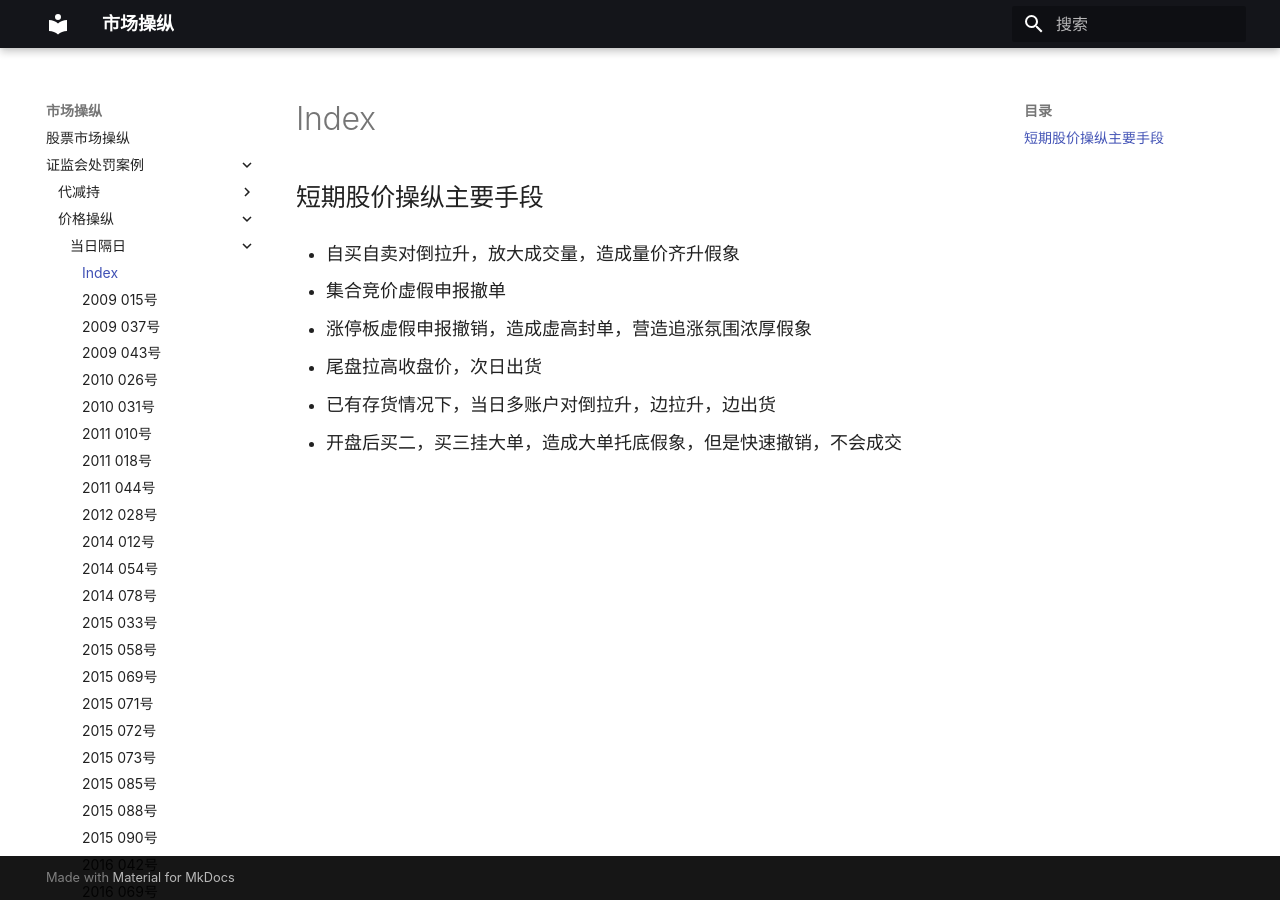
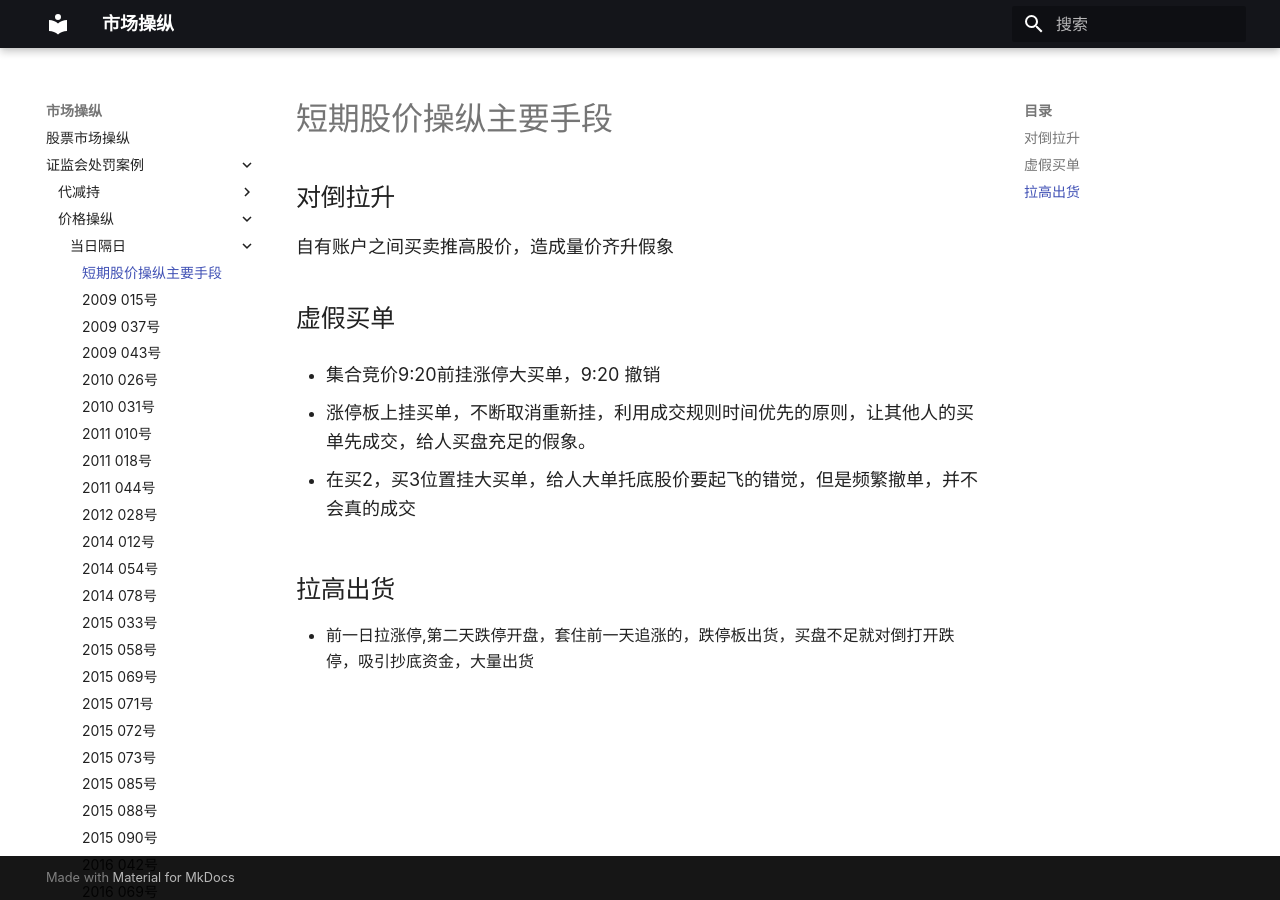
Before and after one commit to chenjiajia/stock_book, an MkDocs documentation site: the page built from docs/证监会处罚案例/价格操纵/当日隔日/index.md, in a window 1280 px wide. Built offline with MkDocs 1.6.1 and Material for MkDocs 9.7.7, drawn with Linux system fonts in a browser that asks for light colours.

Commit message:
样式调整

```diff
--- a/docs/证监会处罚案例/价格操纵/当日隔日/index.md
+++ b/docs/证监会处罚案例/价格操纵/当日隔日/index.md
@@ -1,13 +1,17 @@
-## 短期股价操纵主要手段
+# 短期股价操纵主要手段
 
-* 自买自卖对倒拉升，放大成交量，造成量价齐升假象
+##对倒拉升
 
-* 集合竞价虚假申报撤单
+自有账户之间买卖推高股价，造成量价齐升假象
 
-* 涨停板虚假申报撤销，造成虚高封单，营造追涨氛围浓厚假象
+## 虚假买单
 
-* 尾盘拉高收盘价，次日出货
+* 集合竞价9:20前挂涨停大买单，9:20 撤销
 
-* 已有存货情况下，当日多账户对倒拉升，边拉升，边出货
+* 涨停板上挂买单，不断取消重新挂，利用成交规则时间优先的原则，让其他人的买单先成交，给人买盘充足的假象。
 
-* 开盘后买二，买三挂大单，造成大单托底假象，但是快速撤销，不会成交
+* 在买2，买3位置挂大买单，给人大单托底股价要起飞的错觉，但是频繁撤单，并不会真的成交
+
+## 拉高出货
+
+* 前一日拉涨停,第二天跌停开盘，套住前一天追涨的，跌停板出货，买盘不足就对倒打开跌停，吸引抄底资金，大量出货
```
